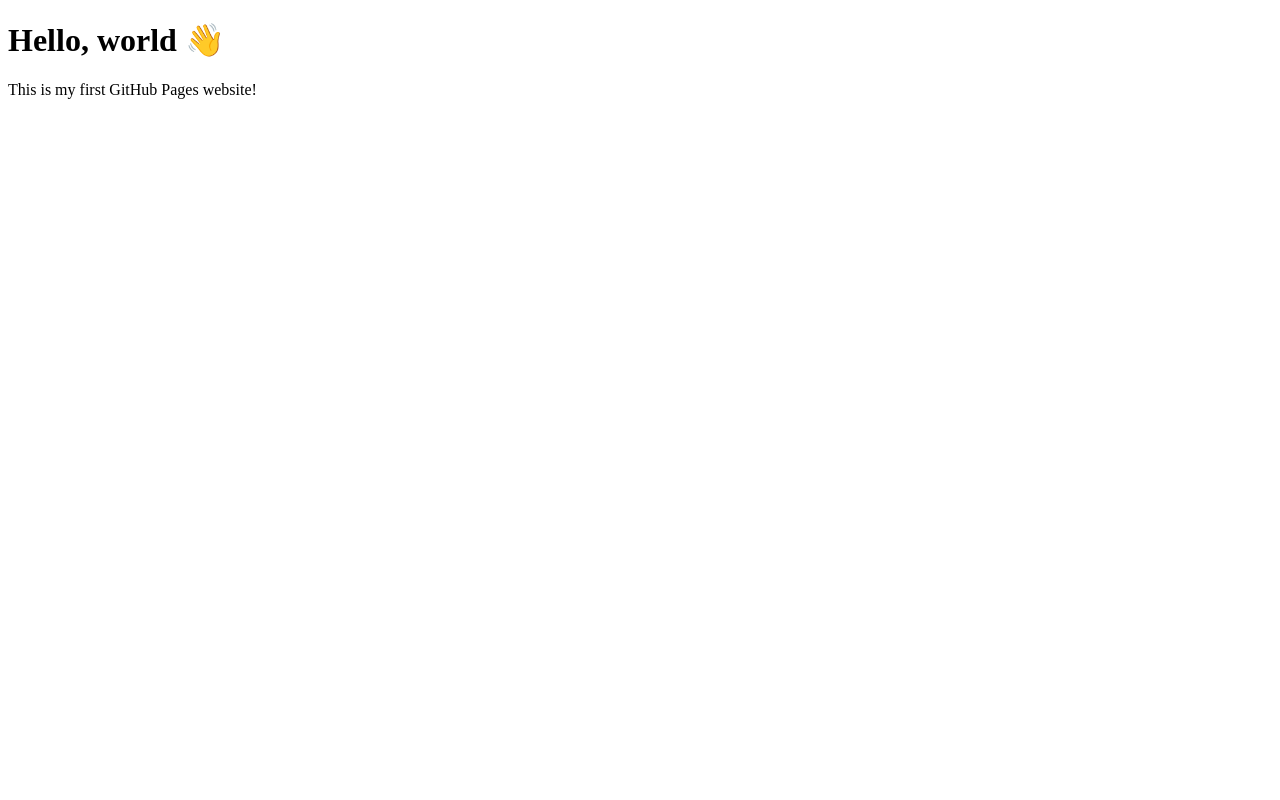
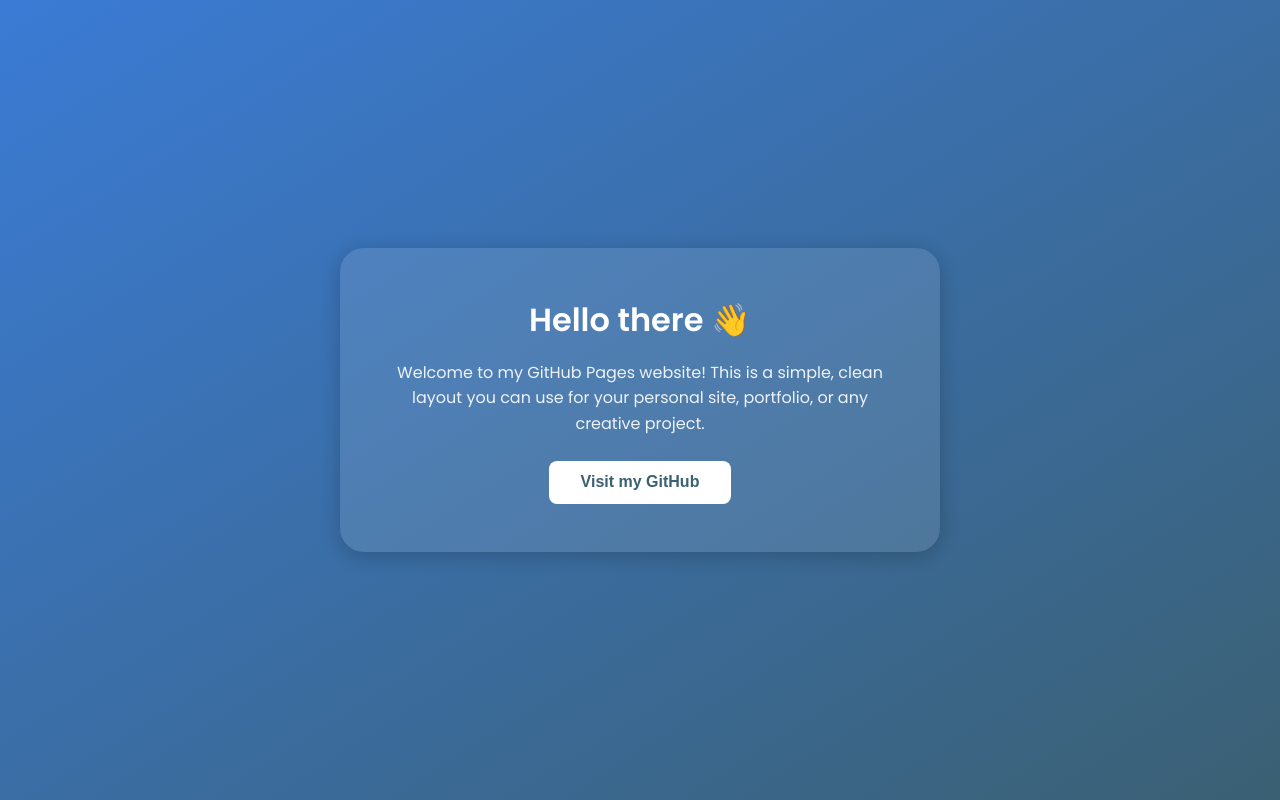
Before and after one commit to DevLogix-Web13/MyPersonalPortfolioGallery, a plain HTML site: page index.html in a window 1280 px wide. Drawn offline with Linux system fonts and the light colour scheme.

Commit message:
Update index.html

```diff
--- a/index.html
+++ b/index.html
@@ -1,10 +1,84 @@
 <!DOCTYPE html>
-<html>
+<html lang="en">
 <head>
-  <title>Welcome to My Website!</title>
+  <meta charset="UTF-8">
+  <meta name="viewport" content="width=device-width, initial-scale=1.0">
+  <title>Welcome to My Website 🌿</title>
+
+  <!-- Google Fonts -->
+  <link href="https://fonts.googleapis.com/css2?family=Poppins:wght@400;600&display=swap" rel="stylesheet">
+
+  <!-- CSS Styles -->
+  <style>
+    * {
+      margin: 0;
+      padding: 0;
+      box-sizing: border-box;
+    }
+
+    body {
+      font-family: 'Poppins', sans-serif;
+      background: linear-gradient(to bottom right, #3a7bd5, #3a6073);
+      color: white;
+      display: flex;
+      justify-content: center;
+      align-items: center;
+      min-height: 100vh;
+      text-align: center;
+      padding: 2rem;
+    }
+
+    .container {
+      background: rgba(255, 255, 255, 0.1);
+      padding: 3rem;
+      border-radius: 1.5rem;
+      box-shadow: 0 4px 20px rgba(0, 0, 0, 0.2);
+      max-width: 600px;
+      width: 100%;
+      animation: fadeIn 1.5s ease-in-out;
+    }
+
+    h1 {
+      font-size: 2rem;
+      font-weight: 600;
+      margin-bottom: 1rem;
+    }
+
+    p {
+      font-size: 1rem;
+      line-height: 1.6;
+      opacity: 0.9;
+    }
+
+    button {
+      margin-top: 1.5rem;
+      padding: 0.8rem 2rem;
+      font-size: 1rem;
+      background-color: white;
+      color: #3a6073;
+      border: none;
+      border-radius: 8px;
+      cursor: pointer;
+      font-weight: 600;
+      transition: all 0.3s ease;
+    }
+
+    button:hover {
+      background-color: #3a7bd5;
+      color: white;
+    }
+
+    @keyframes fadeIn {
+      from { opacity: 0; transform: translateY(20px); }
+      to { opacity: 1; transform: translateY(0); }
+    }
+  </style>
 </head>
 <body>
-  <h1>Hello, world 👋</h1>
-  <p>This is my first GitHub Pages website!</p>
+  <div class="container">
+    <h1>Hello there 👋</h1>
+    <p>Welcome to my GitHub Pages website! This is a simple, clean layout you can use for your personal site, portfolio, or any creative project.</p>
+    <button onclick="window.location.href='https://github.com/devlogix-web13'">Visit my GitHub</button>
+  </div>
 </body>
 </html>
```
